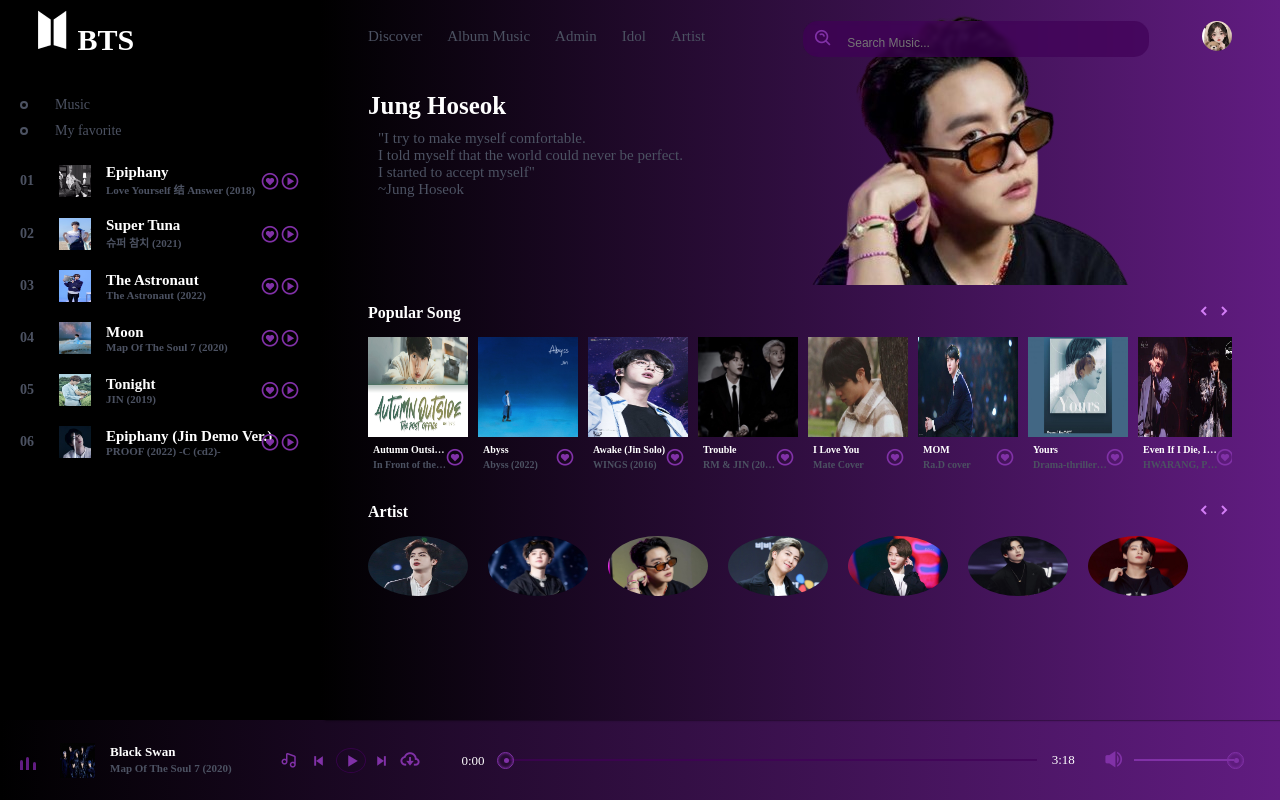
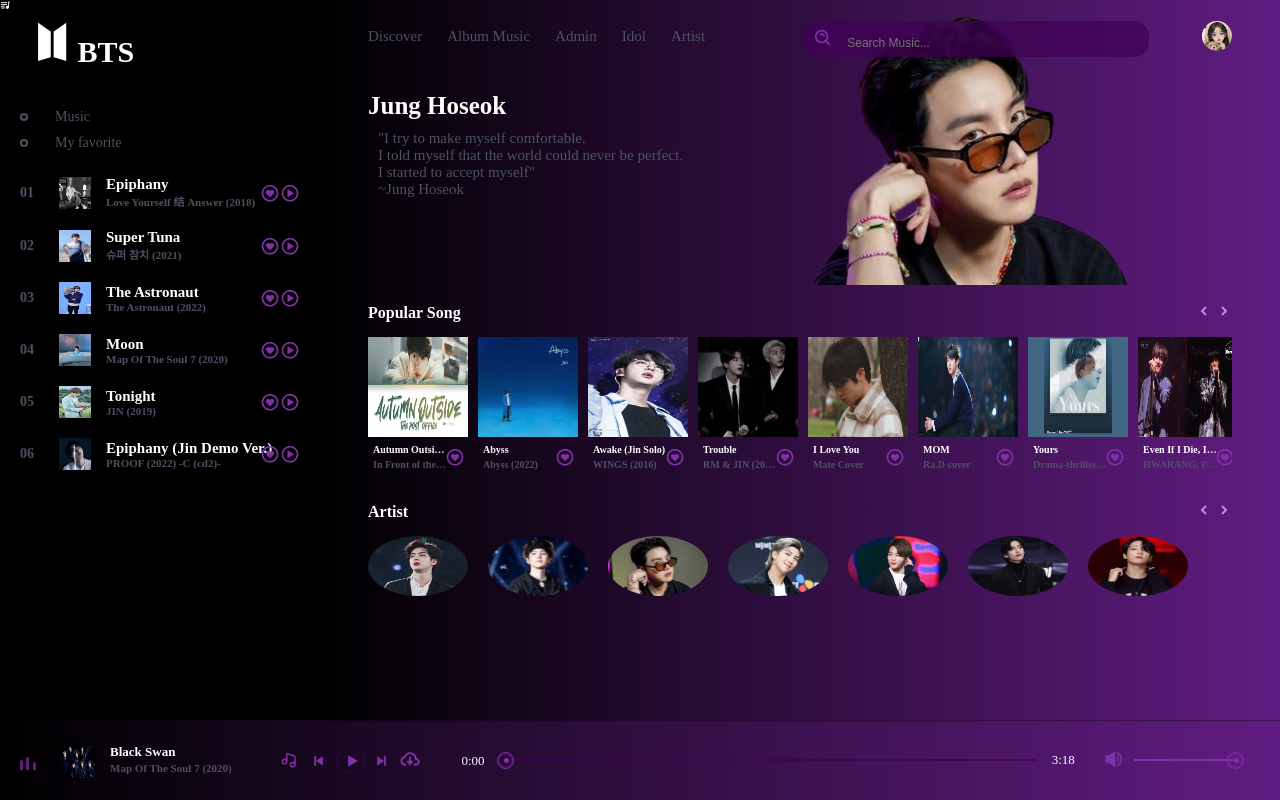
Before and after one commit to nunaprameswari/Ujian, a Django app: page /hope in a window 1280 px wide. Run offline with Django 4.2, Linux system fonts and the light colour scheme.

Commit message:
perubahan

```diff
--- a/army/templates/hope.html
+++ b/army/templates/hope.html
@@ -32,6 +32,7 @@
 <body>
     <header>
         <div class="menu_side">
+            <h6 id="menu_list_active_button"><i class='bx bxs-playlist'></i></h6>
             <h1><img src="{% static 'img/logo.png' %}" alt=""> BTS</h1>
             <div class="playlist">
                 <h4><span></span><a href="music"> Music</h4></a>
```
